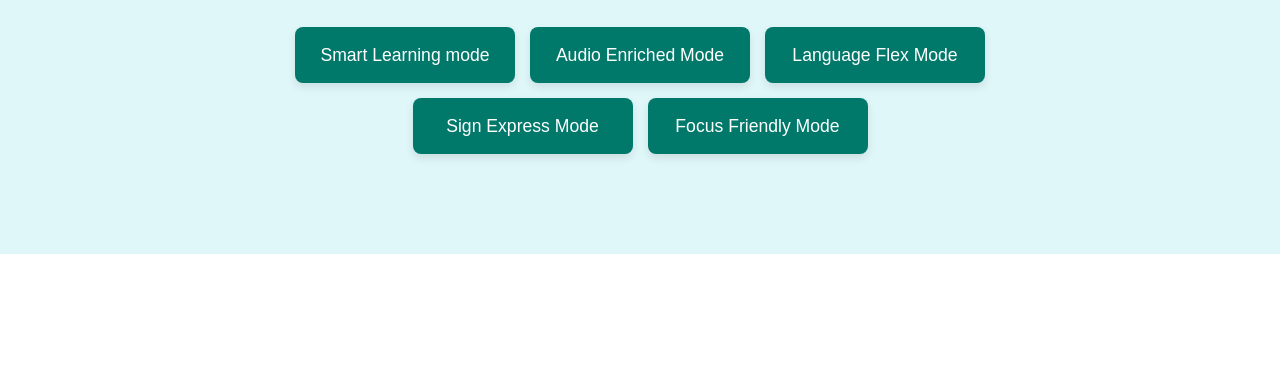
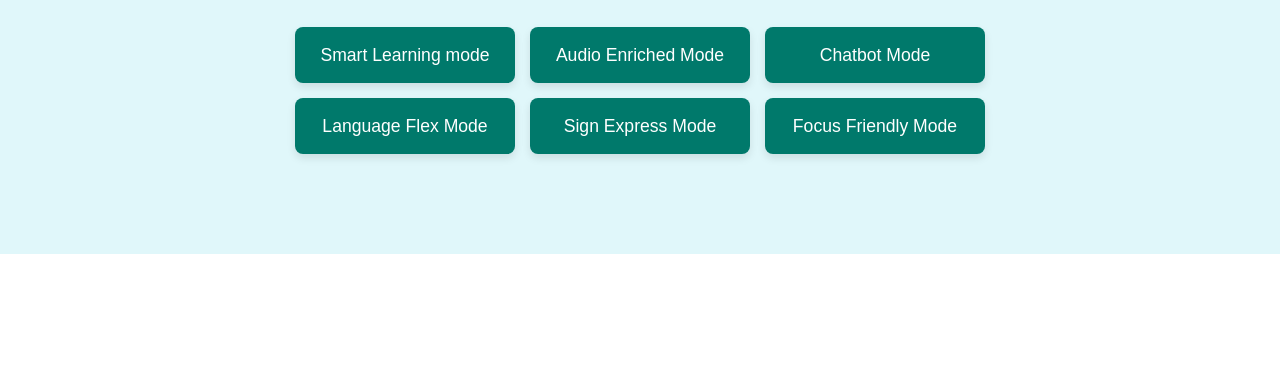
Before and after one commit to PedNexus/Learnogram, a plain HTML site: page index.html in a window 1280 px wide. Shown: the part 161-545 px from the top of the page. Drawn offline with nearby package versions, Linux system fonts and the light colour scheme.

Commit message:
Update index.html

```diff
--- a/index.html
+++ b/index.html
@@ -128,6 +128,7 @@
         <div class="mode-buttons">
             <a href="smartmode.html" class="mode-button">Smart Learning mode</a>
             <a href="audio_enriched.html" class="mode-button">Audio Enriched Mode</a>
+            <a href="chatbot.html" class="mode-button">Chatbot Mode</a>
             <a href="langflex.html" class="mode-button">Language Flex Mode</a>
             <button class="mode-button">Sign Express Mode</button>
             <button class="mode-button">Focus Friendly Mode</button>
```
